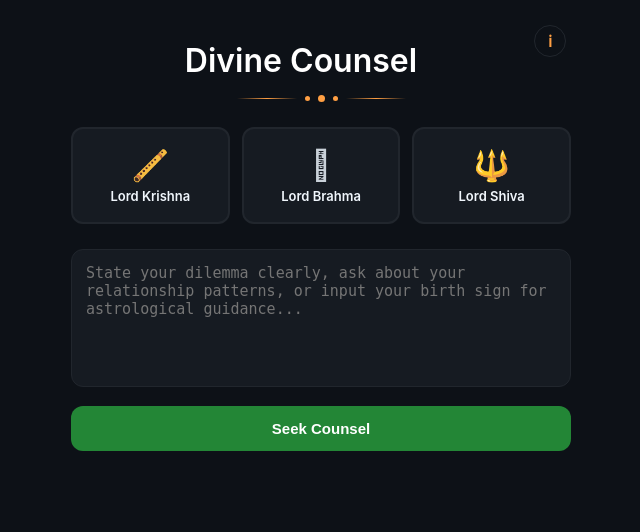
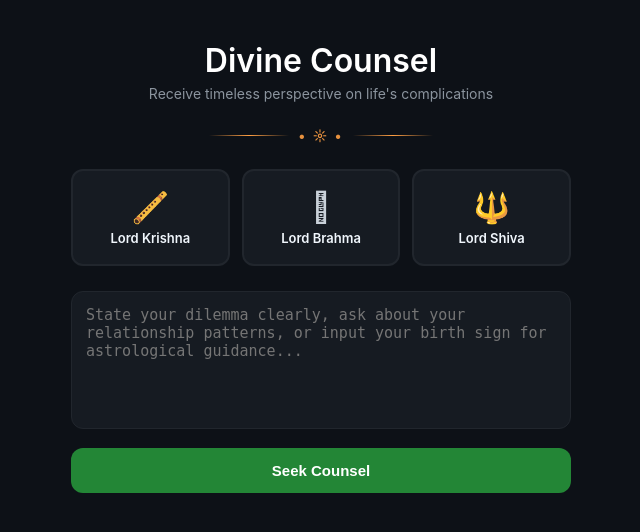
Before and after one commit to DebiPrasadOjha/Divine_AI, a Flask app: page / in a window 1280 px wide. Shown: the top 532 px of the page, without its empty margins (319-959 px from the left). Run offline with Flask 3, Linux system fonts and the light colour scheme.

Commit message:
Update index.html

```diff
--- a/templates/index.html
+++ b/templates/index.html
@@ -26,112 +26,29 @@
             width: 100%;
             max-width: 500px;
             text-align: center;
-            position: relative;
         }
-        h1 { color: #ffffff; margin-bottom: 5px; font-weight: 600; padding-right: 40px; }
-        .subtitle { font-size: 14px; color: #8b949e; margin-bottom: 25px; padding-right: 40px; }
+        h1 { color: #ffffff; margin-bottom: 5px; font-weight: 600; }
+        .subtitle { font-size: 14px; color: #8b949e; margin-bottom: 25px; }
 
-        /* Feature Info Button */
-        .info-trigger {
-            position: absolute;
-            top: 5px;
-            right: 5px;
-            background: none;
-            border: 1px solid #21262d;
-            color: var(--accent-gold);
-            width: 32px;
-            height: 32px;
-            border-radius: 50%;
-            font-size: 16px;
-            font-weight: bold;
-            cursor: pointer;
-            padding: 0;
-            display: flex;
-            align-items: center;
-            justify-content: center;
-            transition: all 0.2s;
-        }
-        .info-trigger:hover {
-            background-color: #21262d;
-            transform: scale(1.05);
-        }
-
-        /* Features Pop-up Overlay Container */
-        .info-modal {
-            display: none;
-            position: fixed;
-            top: 0; left: 0; width: 100%; height: 100%;
-            background-color: rgba(0, 0, 0, 0.75);
-            z-index: 1000;
-            align-items: center;
-            justify-content: center;
-            padding: 20px;
-            box-sizing: border-box;
-        }
-        .modal-content {
-            background-color: var(--card-bg);
-            border: 2px solid var(--accent-gold);
-            border-radius: 16px;
-            max-width: 400px;
-            width: 100%;
-            padding: 25px;
-            text-align: left;
-            position: relative;
-            box-shadow: 0 10px 30px rgba(0,0,0,0.5);
-        }
-        .modal-title {
-            color: #ffffff;
-            font-size: 18px;
-            font-weight: 600;
-            margin-bottom: 15px;
-            border-bottom: 1px solid #21262d;
-            padding-bottom: 8px;
-        }
-        .modal-list {
-            list-style: none;
-            padding: 0;
-            margin: 0 0 20px 0;
-        }
-        .modal-list li {
-            font-size: 14px;
-            line-height: 1.5;
-            margin-bottom: 12px;
-            color: #e6edf3;
-            display: flex;
-            align-items: flex-start;
-            gap: 10px;
-        }
-        .close-modal-btn {
-            background-color: #21262d;
-            border: 1px solid #30363d;
-            color: #ffffff;
-            padding: 10px;
-            font-size: 14px;
-            font-weight: 500;
-            border-radius: 8px;
-            cursor: pointer;
-            width: 100%;
-        }
-        .close-modal-btn:hover { background-color: #30363d; }
-
-        /* Traditional Spiritual Divider */
+        /* Mystic Sun & Dot Divider (Replaces Gemini Sparkles) */
         .spiritual-divider {
             margin: 15px auto 25px auto;
             display: flex;
             align-items: center;
             justify-content: center;
-            gap: 8px;
+            gap: 10px;
+            color: var(--accent-gold);
+            font-size: 14px;
+            letter-spacing: 2px;
         }
         .spiritual-divider .line {
-            width: 60px;
+            width: 80px;
             height: 1px;
             background: linear-gradient(to right, transparent, var(--accent-gold), transparent);
         }
-        .spiritual-divider .dot {
-            width: 5px;
-            height: 5px;
-            background-color: var(--accent-gold);
-            border-radius: 50%;
+        .spiritual-divider .symbol {
+            font-weight: bold;
+            opacity: 0.9;
         }
 
         /* Deity Selection Cards */
@@ -174,7 +91,7 @@
         }
         textarea:focus { border-color: #388bfd; }
 
-        .counsel-btn {
+        button {
             width: 100%;
             background-color: #238636;
             color: #ffffff;
@@ -186,8 +103,8 @@
             cursor: pointer;
             transition: background 0.2s;
         }
-        .counsel-btn:hover { background-color: #2ea043; }
-        .counsel-btn:disabled { background-color: #21262d; color: #8b949e; cursor: not-allowed; }
+        button:hover { background-color: #2ea043; }
+        button:disabled { background-color: #21262d; color: #8b949e; cursor: not-allowed; }
 
         /* Custom Structured Output Box */
         .output-box {
@@ -210,16 +127,13 @@
 <body>
 
 <div class="container">
-    <!-- Info Button for Guide Info Toggle -->
-    <button class="info-trigger" onclick="toggleModal(true)">ℹ</button>
+    <h1>Divine Counsel</h1>
+    <div class="subtitle">Receive timeless perspective on life's complications</div>
 
-    <h1>Divine Counsel</h1>
-
+    <!-- Clean, branded-free spiritual accent element -->
     <div class="spiritual-divider">
         <div class="line"></div>
-        <div class="dot"></div>
-        <div class="dot" style="width: 7px; height: 7px;"></div>
-        <div class="dot"></div>
+        <div class="symbol">• ☼ •</div>
         <div class="line"></div>
     </div>
 
@@ -241,44 +155,27 @@
 
     <!-- Interface Prompt Canvas -->
     <textarea id="userPrompt" rows="6" placeholder="State your dilemma clearly, ask about your relationship patterns, or input your birth sign for astrological guidance..."></textarea>
-    <button id="submitBtn" class="counsel-btn" onclick="seekCounsel()">Seek Counsel</button>
+    <button id="submitBtn" onclick="seekCounsel()">Seek Counsel</button>
 
     <!-- Structured Render Output Display -->
     <div class="output-box" id="outputCard"></div>
 </div>
 
-<!-- Modal Pop-up Box for Brief Feature Overview -->
-<div class="info-modal" id="featuresModal">
-    <div class="modal-content">
-        <div class="modal-title">📜 Cosmic Capability Ledger</div>
-        <ul class="modal-list">
-            <li>✨ <span><strong>Scriptural Integration:</strong> The Deities explicitly reference verses from the Bhagavad Gita, Upanishads, and historic Puranas.</span></li>
-            <li>💖 <span><strong>Love & Dynamics:</strong> Complete guidance on relationship hurdles, emotional attachment, and heartbreak dynamics.</span></li>
-            <li>🔮 <span><strong>Astrological Illumination:</strong> Input birth signs or details to receive Surya/Chandra Rashi remedies and planetary breakdown alignments.</span></li>
-            <li>🎵 <span><strong>Acoustic Resonance:</strong> Traditional, unique instrumentation cues trigger on selection and counselor queries.</span></li>
-        </ul>
-        <button class="close-modal-btn" onclick="toggleModal(false)">Close Guide</button>
-    </div>
-</div>
-
 <script>
     let selectedGod = '';
 
+    // Audio tracking map for local instrumental cues
     const tracks = {
         'krishna': '/static/flute.mp3',
         'shiva': '/static/dambru.mp3',
         'brahma': '/static/om.mp3'
     };
 
-    function toggleModal(show) {
-        document.getElementById('featuresModal').style.display = show ? 'flex' : 'none';
-    }
-
     function executeTrack(god) {
         if (tracks[god]) {
             let audioObj = new Audio(tracks[god]);
             audioObj.volume = 0.5;
-            audioObj.play().catch(err => console.log("Audio trigger blocked."));
+            audioObj.play().catch(err => console.log("Audio trigger blocked until user action occurs."));
         }
     }
 
@@ -286,6 +183,8 @@
         selectedGod = god;
         document.querySelectorAll('.deity-card').forEach(card => card.classList.remove('active'));
         document.getElementById(`card-${god}`).classList.add('active');
+
+        // Immediate audio sound on deck click
         executeTrack(god);
     }
 
@@ -303,6 +202,7 @@
             return;
         }
 
+        // Play audio track again right as they submit the question
         executeTrack(selectedGod);
 
         submitBtn.disabled = true;
```
